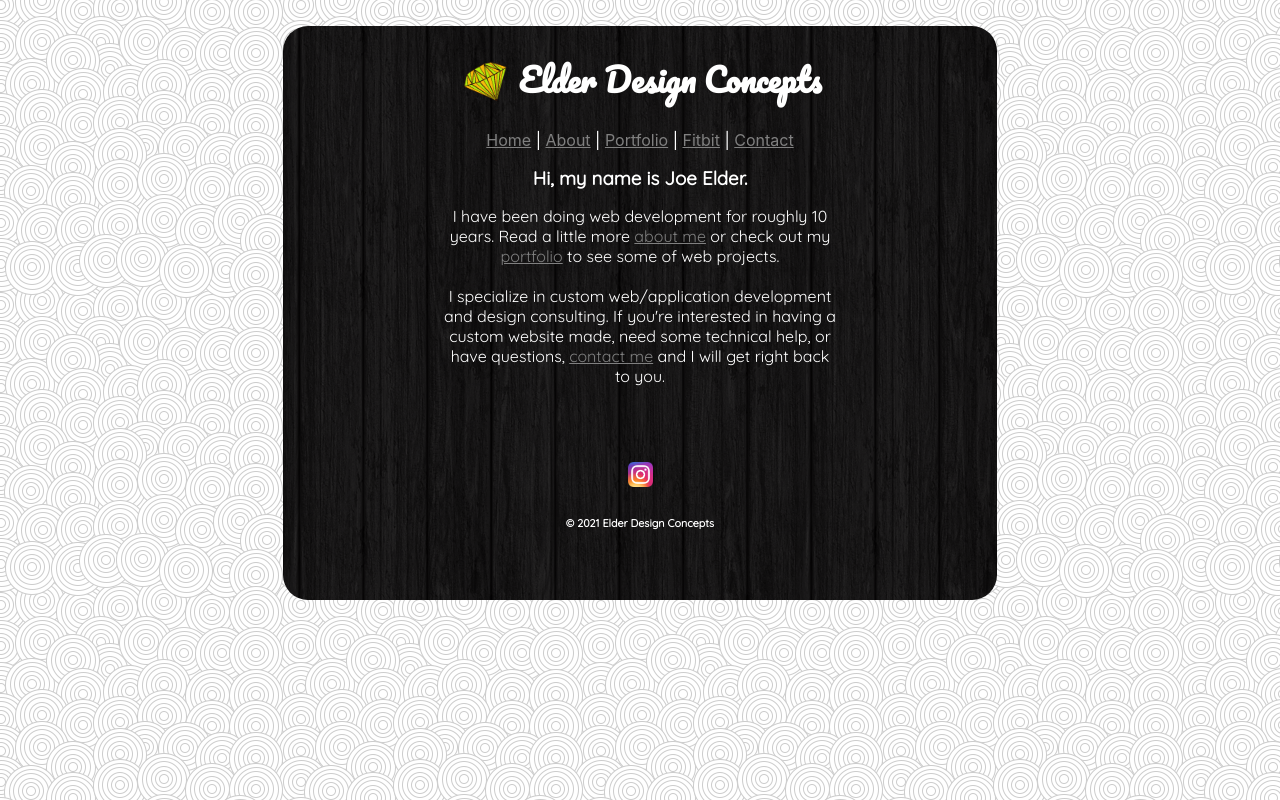
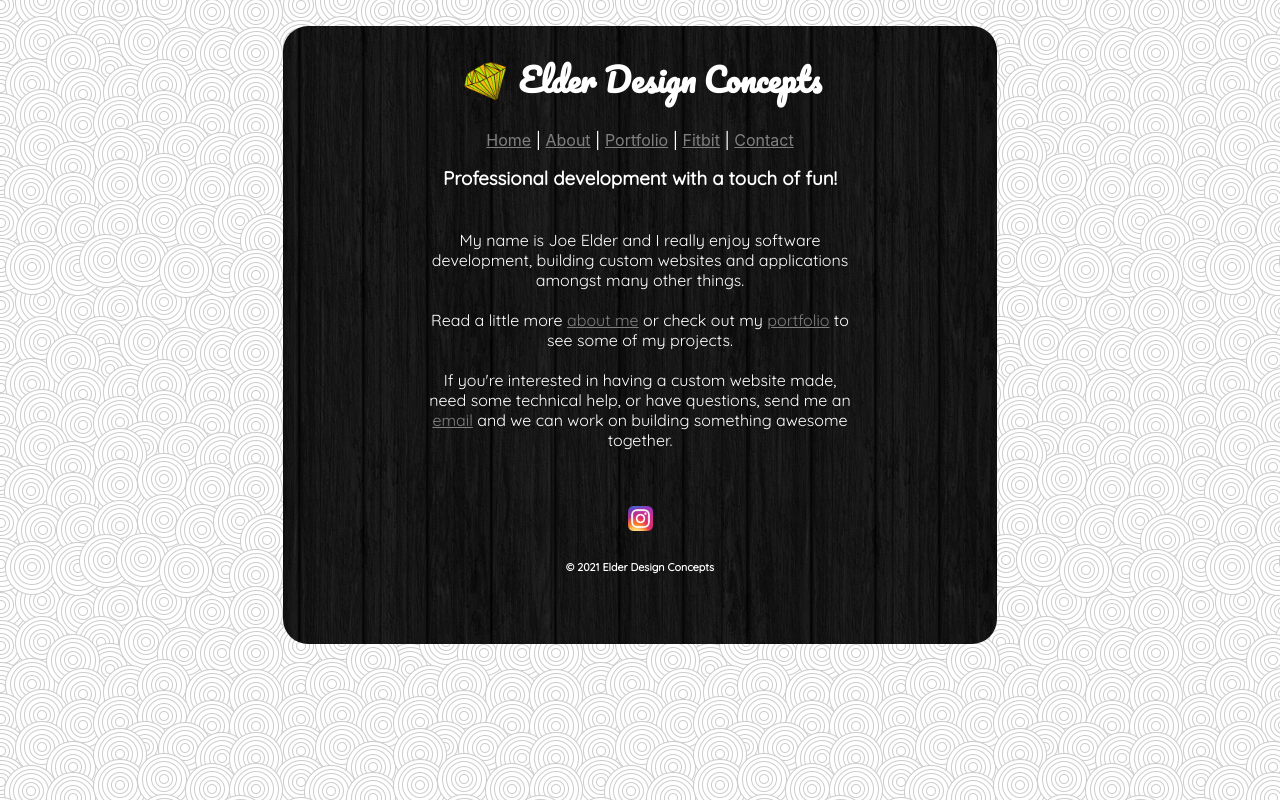
Before and after one commit to elderj/dev, a React (Create React App) app: page /fitbit in a window 1280 px wide. Built offline with nearby package versions, Linux system fonts and the light colour scheme.

Commit message:
Update homepage text; add link to android app; update contact page info

```diff
--- a/package.json
+++ b/package.json
@@ -33,5 +33,8 @@
       "last 1 firefox version",
       "last 1 safari version"
     ]
+  },
+  "devDependencies": {
+    "prettier": "2.4.1"
   }
 }
--- a/src/components/Contact.js
+++ b/src/components/Contact.js
@@ -14,7 +14,7 @@ const Contact = () => (
       <h4>Have some questions?</h4>
       <br />
       <a
-        href="mailto:elderdevelopmentcompany@gmail.com?Subject=In Need of a Website"
+        href="mailto:elderdesignconcepts@gmail.com?Subject=Elder Design Concepts:Contact"
         target="_top"
       >
         Send me an email
@@ -22,7 +22,7 @@ const Contact = () => (
       with some details or contact info and I'll get back to you.
       <br />
       <br />
-      <h5>ElderDevelopmentCompany@gmail.com</h5>
+      <h5>ElderDesignConcepts@gmail.com</h5>
       <br />
       Follow me on Instagram{" "}
       <a href="https://www.instagram.com/elderdesignconcepts/">
--- a/src/components/Home.js
+++ b/src/components/Home.js
@@ -12,20 +12,23 @@ const Home = () => (
     <Header />
     <NavBar />
     <h3 className="quicksand-text blurb">
-      Hi, my name is Joe Elder.
+      Professional development with a touch of fun!
+      <br />
       <br />
     </h3>
 
     <p className="quicksand-text blurb">
-      I have been doing web development for roughly 10 years. Read a little more{" "}
-      <Link to="/about">about me</Link> or check out my{" "}
-      <Link to="/portfolio">portfolio</Link> to see some of web projects.
+      My name is Joe Elder and I really enjoy software development, building
+      custom websites and applications amongst many other things.
       <br />
-      <br />I specialize in custom web/application development and design
-      consulting. If you're interested in having a custom website made, need
-      some technical help, or have questions,{" "}
-      <Link to="/contact">contact me</Link> and I will get right back to you.
       <br />
+      Read a little more <Link to="/about">about me</Link> or check out my{" "}
+      <Link to="/portfolio">portfolio</Link> to see some of my projects.
+      <br />
+      <br />
+      If you're interested in having a custom website made, need some technical
+      help, or have questions, send me an <Link to="/contact">email</Link> and
+      we can work on building something awesome together.
       <br />
     </p>
     <br />
--- a/src/components/portfolio/TriangleSkillGame.js
+++ b/src/components/portfolio/TriangleSkillGame.js
@@ -17,7 +17,13 @@ const TriangleSkillGame = () => (
     </h3>
 
     <p className="quicksand-text blurb">
-      Check out my android app
+      Check out the{" "}
+      <a href="https://play.google.com/store/apps/details?id=com.elderdesignconcepts.triangleskillgame">
+        Android app
+      </a>
+      <br />
+      Or the{" "}
+      <a href="https://elderj.github.io/TriangleSkillGame">Web version</a>
       <ul>
         <li>
           <Link to="/portfolio/triangle-skill-game/terms">
@@ -30,9 +36,6 @@ const TriangleSkillGame = () => (
           </Link>
         </li>
       </ul>
-      <br />
-      Or the{" "}
-      <a href="https://elderj.github.io/TriangleSkillGame">Web version</a>
     </p>
     <br />
     <br />
--- a/src/styles/App.scss
+++ b/src/styles/App.scss
@@ -20,7 +20,7 @@ html {
 }
 
 .blurb {
-  padding: 0% 22%;
+  padding: 0% 20%;
   color: #fff;
 }
 
```
Also changed, not shown: 2 other files (tests, documents, lock files or other folders).
